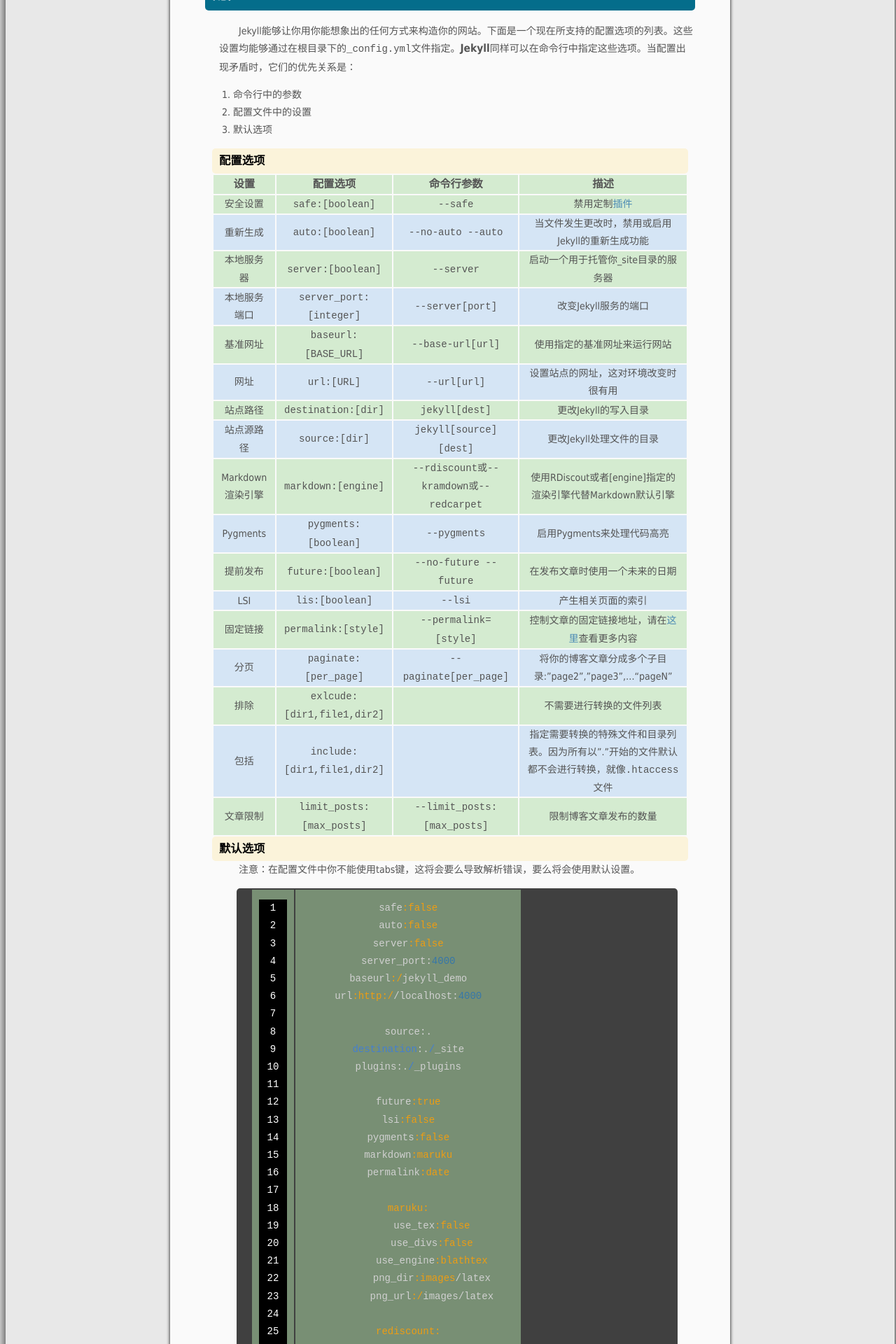
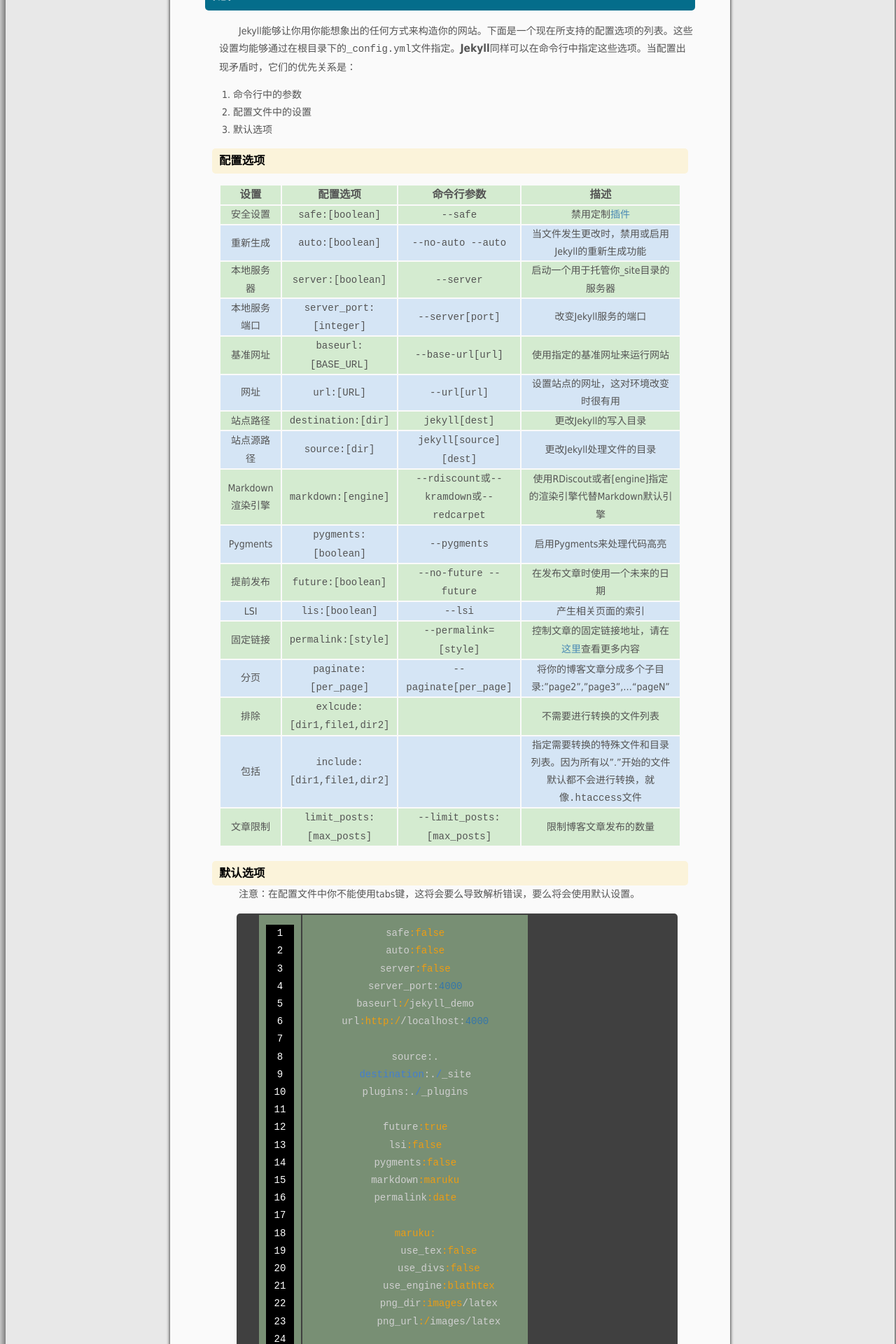
Before and after one commit to flyaway1217/flyaway1217.github.com, a Jekyll site: the page built from _posts/2012-11-28-Jekyll-Wiki-Configuration.md, in a window 1280 px wide. Shown: the part 404-2324 px from the top of the page at 70% size. Built offline with Jekyll 4.4.1, drawn with Linux system fonts in a browser that asks for light colours.

Commit message:
update the style of the table

```diff
--- a/css/post.css
+++ b/css/post.css
@@ -149,10 +149,11 @@
 }
 
 #post #content table {
-	margin:0 10px 0 10px;
+	margin:15px 20px 20px 20px;
 }
 
 #post #content table th {
+	text-align:center;
 }
 
 #post #content table tr:nth-of-type(even) {
```
